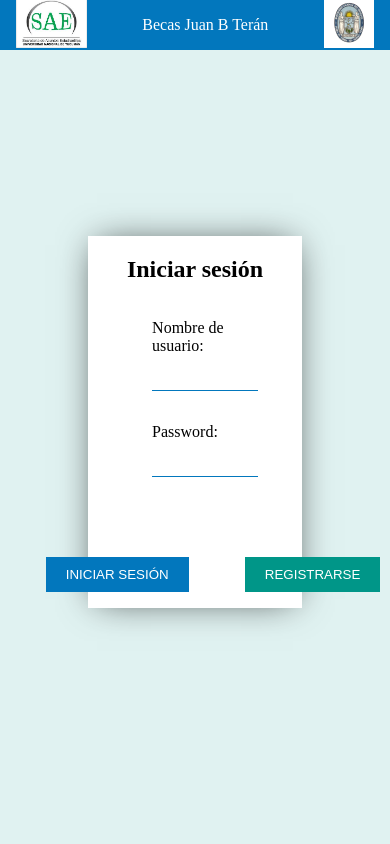
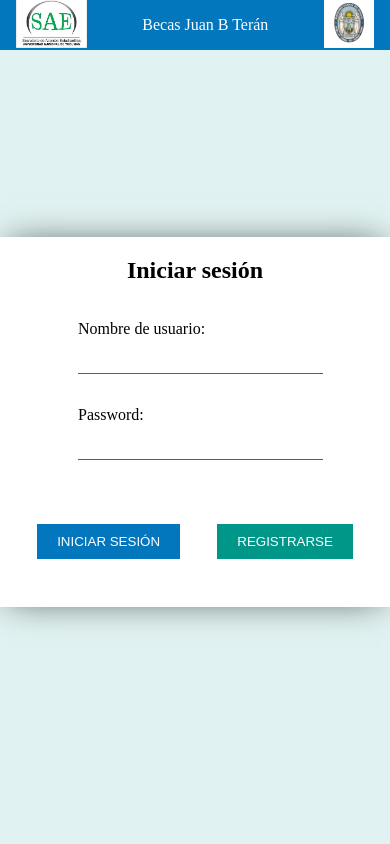
Before and after one commit to gbalsells/becas-api, a PHP site: page /pages/login.html in a window 390 px wide. Run offline with PHP 8.4, Linux system fonts and the light colour scheme; some web fonts are replaced.

Commit message:
media queries

```diff
--- a/main.css
+++ b/main.css
@@ -5,6 +5,12 @@ body{
   margin:0;
   padding: 0;
 
+}
+
+input{
+  padding: 10px;
+  border: none;
+  border-bottom: solid 1px #0277bd;
 }
 
 .button {
@@ -27,7 +33,7 @@ body{
 .top-bar{
   position: fixed;
   width: 100%;
-  height: 50px;
+  height: 70px;
   display: flex;
   justify-content: space-between;
   background-color: #0277bd;
@@ -37,6 +43,7 @@ body{
   padding: 0;
   overflow: hidden;
   align-items: center;
+  text-align: center;
 }
 
 .top-bar img {
@@ -45,20 +52,20 @@ body{
   text-align: center;
   padding: 14px 16px;
   text-decoration: none;
-  height: 50px;
+  height: 70px;
   width: auto;
 }
 
-/* REGISTRO */
+/* ---------------  REGISTRO  -------------- */
 
 .registro{
-  padding-top: 50px;
+  padding-top: 70px;
   padding-left: 50px;
 }
 
 .registro h2{
   text-transform: uppercase;
-  font-size: 24px;
+  font-size: 22px;
   margin-bottom: 1em;
 }
 
@@ -89,10 +96,8 @@ body{
   width: 100%;
 }
 
-input{
-  padding: 10px;
-  border: none;
-  border-bottom: solid 1px #0277bd;
+.registro .button{
+  width: 200px;
 }
 
 input:focus{
@@ -100,18 +105,18 @@ input:focus{
   border-bottom: solid 3px #0277bd;
 }
 
-/* LOGIN */
+/* --------------- LOGIN --------------- */
 
 
 .login-div{
   height: 100vh;
   display: flex;
   align-items: center;
-  background: #b4ffff;
   background: #e0f2f1;
 
 }
 .login{
+  vertical-align: middle;
   margin-left: auto;
   margin-right: auto;
   width: 55%;
@@ -131,24 +136,84 @@ input:focus{
 }
 
 .login__form p{
-  width: 40%;
+  width: 60%;
 }
 
 .login__input{
-  width: 100%;
+  width: 96%;
 }
 
 .login__buttons{
   margin-top: 3em;
   display: flex;
-  justify-content: space-between;
+  justify-content: space-evenly;
+  width: 96%;
+  margin-bottom: 3em;
 }
 
 .registrarse{
-  margin-left: 20px;
   background: #009688;
 }
 
 .registrarse:hover{
   background: #00675b;
 }
+
+/* -------------  MEDIA QUERIES ------------ */
+
+@media (max-width: 767px) {
+
+  .top-bar{
+    height: 50px;
+  }
+
+  .top-bar img {
+    height: 50px;
+  }
+
+  /* ---------  LOGIN  ----------- */
+
+  .login{
+    width: 100%;
+  }
+
+  .login-div{
+    width: 100%;
+    margin: 0;
+    padding: 0;
+
+  }
+
+
+  .registrarse{
+    margin-left: 0;
+  }
+
+  .login__buttons{
+    width: 100%;
+  }
+
+  /* REGISTRO */
+
+  .registro{
+
+    padding-top: 50px;
+  }
+  .registro h2{
+    font-size: 20px;
+    margin-left: 0;
+  }
+
+  .registro p{
+    font-size: 14px;
+    width: 80%;
+  }
+
+  .registro__flex{
+    flex-direction: column;
+  }
+
+  .registro__button{
+    margin-bottom: 20px;
+  }
+}
--- a/pages/login.html
+++ b/pages/login.html
@@ -32,8 +32,8 @@
               <input type="password" name="password" class="login__input">
             </p>
             <div class="login__buttons">
-              <p class="center"><input type="submit" value="Iniciar Sesión" class="button"></p>
-              <p class="center"><input type="submit" value="Registrarse" class="button registrarse"></p>
+              <input type="submit" value="Iniciar Sesión" class="button">
+              <input type="submit" value="Registrarse" class="button registrarse">
             </div>
           </div>
       </form>
```
Also changed, not shown: pages/registrar.html (+4 -3 lines).
